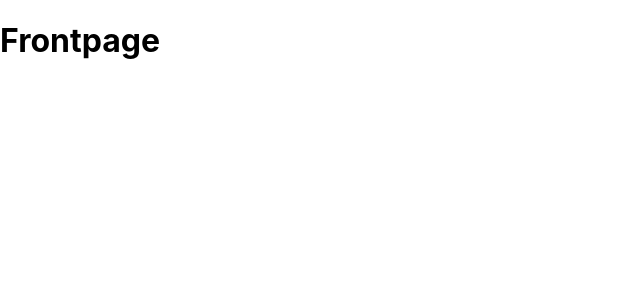
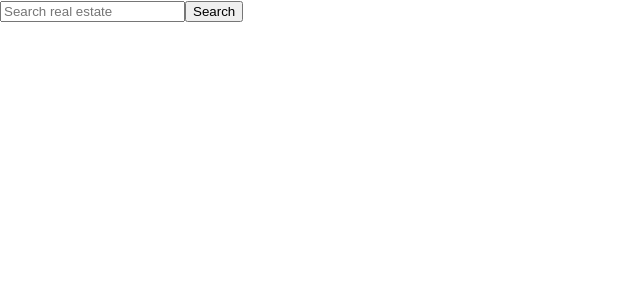
Before and after one commit to Andreas2200/boligfinder, a React (Create React App) app: page / in a window 1280 px wide. Shown: the top 300 px of the page, without its empty margins (0-640 px from the left). Built offline with nearby package versions, Linux system fonts and the light colour scheme.

Commit message:
added search bar to frontpage

```diff
--- a/src/pages/FrontPage.js
+++ b/src/pages/FrontPage.js
@@ -1,10 +1,38 @@
 
-import React from 'react';
+import React, { useEffect, useState } from 'react';
 
-export default function FrontPage() {
-    return(
-        <>
-            <h1>Frontpage</h1>
-        </>
+function SearchBar() {
+    const [input, setInput] = useState('');
+
+    //const inputRef = useRef(null);
+
+    /*useEffect(() => {
+        inputRef.current.focus()
+    });*/
+
+    const handleChange = e => {
+        setInput(e.target.value)
+    }
+
+    const handleSearch = e => {
+        e.preventDefault();
+        setInput('')
+    };
+
+    return (
+        <form className="" onSubmit={handleSearch}>
+            <input
+                type="text"
+                placeholder="Search real estate"
+                value={input}
+                name="text"
+                className="search-input"
+                onChange={handleChange}
+                //ref={inputRef}
+            />
+            <button Name="search-button"> Search</button>
+        </form>
     )
 }
+
+export default SearchBar
```
